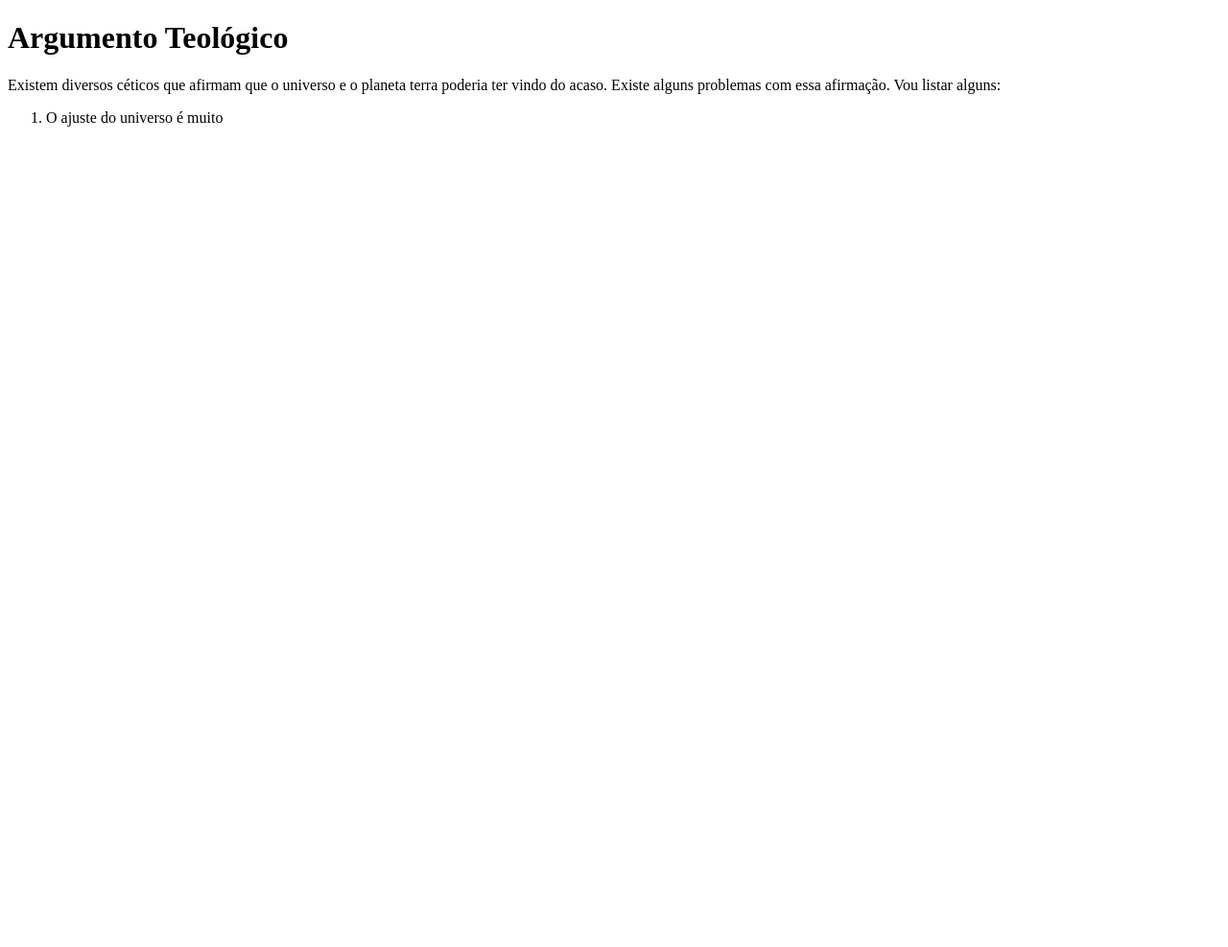
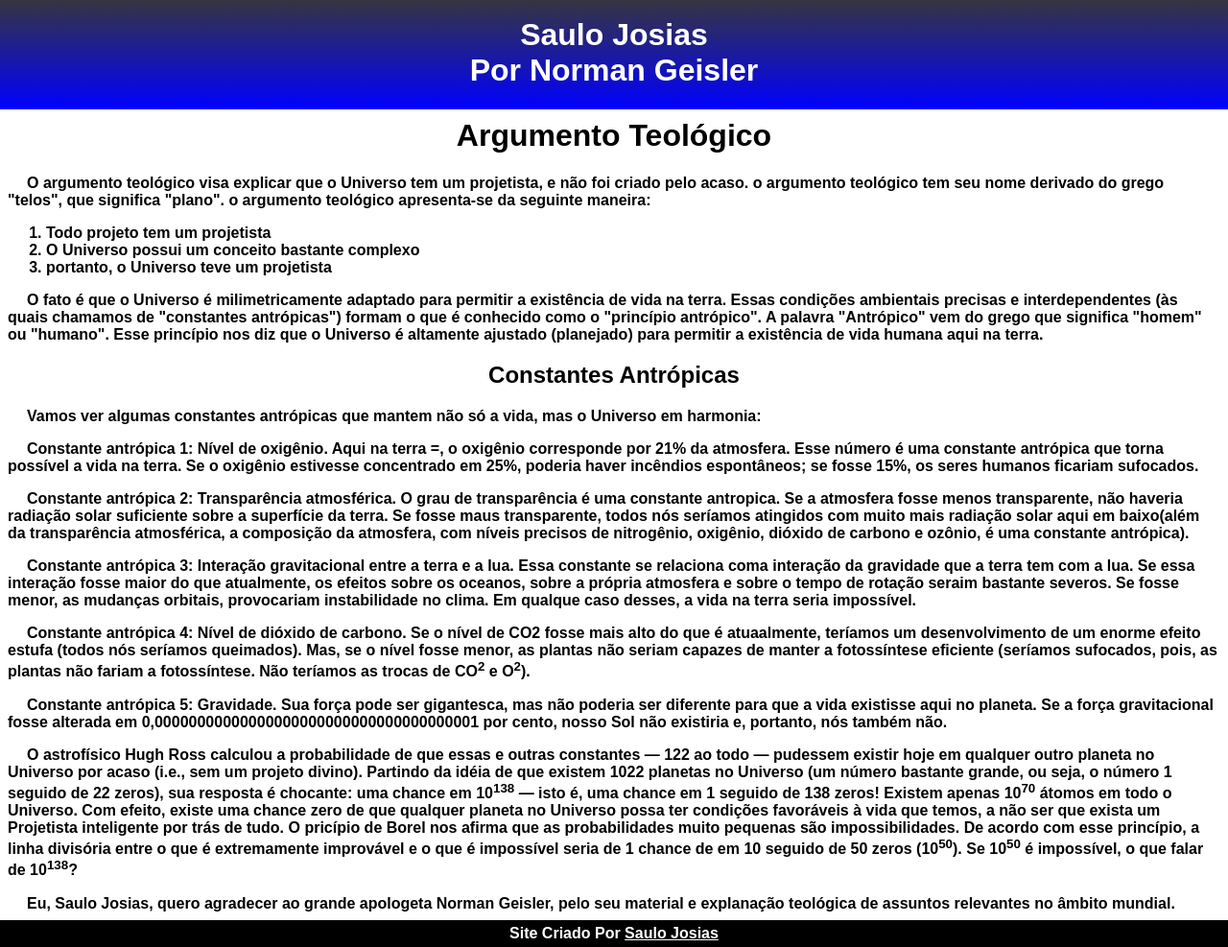
Before and after one commit to Saulo-Josias/argumento-teologico, a plain HTML site: page index.html in a window 1280 px wide. Shown: the whole page at 96% size. Before the commit the page ends 800 px from the top, so only its background shows below. Drawn offline with Linux system fonts and the light colour scheme.

Commit message:
atualização do projeto

```diff
--- a/index.html
+++ b/index.html
@@ -7,13 +7,58 @@
     <title>O Ajuste Do Universo</title>
 </head>
 <body>
+    <header>
+        <h1>Saulo Josias <br> Por Norman Geisler</h1>
+    </header>
     <h1>Argumento Teológico</h1>
     <p>
-        Existem diversos céticos que afirmam que o universo e o planeta terra poderia ter vindo do acaso. Existe alguns problemas com essa afirmação. Vou listar alguns:
+        O argumento teológico visa explicar que o Universo tem um projetista, e não foi criado pelo acaso. o argumento teológico tem seu nome derivado do grego "telos", que significa "plano". o argumento teológico apresenta-se da seguinte maneira:
 
         <ol>
-            <li>O ajuste do universo é muito </li>
+            <li>Todo projeto tem um projetista</li>
+            <li>O Universo possui um conceito bastante complexo</li>
+            <li>portanto, o Universo teve um projetista</li>
         </ol>
     </p>
+    <p>
+        O fato é que o Universo é milimetricamente adaptado para permitir a existência de vida na terra. Essas condições ambientais precisas e interdependentes (às quais chamamos de "constantes antrópicas") formam o que é conhecido como o "princípio antrópico". A palavra "Antrópico" vem do grego que significa "homem" ou "humano". Esse princípio nos diz que o Universo é altamente ajustado (planejado) para permitir a existência de vida humana aqui na terra.
+    </p>
+    <h2>
+        Constantes Antrópicas
+    </h2>
+    <p>
+        Vamos ver algumas constantes antrópicas que mantem não só a vida, mas o Universo em harmonia:
+    </p>
+    <p>
+        Constante antrópica 1: Nível de oxigênio. Aqui na terra =, o oxigênio corresponde por 21% da atmosfera. Esse número é uma constante antrópica que torna possível a vida na terra. Se o oxigênio estivesse concentrado em 25%, poderia haver incêndios espontâneos; se fosse 15%, os seres humanos ficariam sufocados.
+    </p>
+    <p>
+        Constante antrópica 2: Transparência atmosférica. O grau de transparência é uma constante antropica. Se a atmosfera fosse menos transparente, não haveria radiação solar suficiente sobre a superfície da terra. Se fosse maus transparente, todos nós seríamos atingidos com muito mais radiação solar aqui em baixo(além da transparência atmosférica, a composição da atmosfera, com níveis precisos de nitrogênio, oxigênio, dióxido de carbono e ozônio, é uma constante antrópica).
+    </p>
+    <p>
+        Constante antrópica 3: Interação gravitacional entre a terra e a lua. Essa constante se relaciona coma interação da gravidade que a terra tem com a lua. Se essa interação fosse maior do que atualmente, os efeitos sobre os oceanos, sobre a própria atmosfera e sobre o tempo de rotação seraim bastante severos. Se fosse menor, as mudanças orbitais, provocariam instabilidade no clima. Em qualque caso desses, a vida na terra seria impossível.
+    </p>
+    <p>
+        Constante antrópica 4: Nível de dióxido de carbono. Se o nível de CO2 fosse mais alto do que é atuaalmente, teríamos um desenvolvimento de um enorme efeito estufa (todos nós seríamos queimados). Mas, se o nível fosse menor, as plantas não seriam capazes de manter a fotossíntese eficiente (seríamos sufocados, pois, as plantas não fariam a fotossíntese. Não teríamos as trocas de CO<sup>2</sup> e O<sup>2</sup>).
+    </p>
+    <p>
+        Constante antrópica 5: Gravidade. Sua força pode ser gigantesca, mas não poderia ser diferente para que a vida existisse aqui no planeta. Se a força gravitacional fosse alterada em 0,00000000000000000000000000000000000001 por cento, nosso Sol não existiria e, portanto, nós também não.
+    </p>
+    <p>
+        O astrofísico Hugh Ross calculou a probabilidade de que essas e outras
+    constantes — 122 ao todo — pudessem existir hoje em qualquer outro planeta no
+    Universo por acaso (i.e., sem um projeto divino). Partindo da idéia de que existem
+    1022 planetas no Universo (um número bastante grande, ou seja, o número 1
+    seguido de 22 zeros), sua resposta é chocante: uma chance em 10<sup>138</sup> — isto é, uma
+    chance em 1 seguido de 138 zeros! Existem apenas 10<sup>70</sup> átomos em todo o
+    Universo. Com efeito, existe uma chance zero de que qualquer planeta no Universo
+    possa ter condições favoráveis à vida que temos, a não ser que exista um Projetista
+    inteligente por trás de tudo. O pricípio de Borel nos afirma que as probabilidades muito pequenas são impossibilidades. De acordo com esse princípio, a linha divisória entre o que é extremamente improvável e o que é impossível seria de 1 chance de em 10 seguido de 50 zeros (10<sup>50</sup>). Se 10<sup>50</sup> é impossível, o que falar de 10<sup>138</sup>?
+    </p>
+
+    <p>
+        Eu, Saulo Josias, quero agradecer ao grande apologeta Norman Geisler, pelo seu material e explanação teológica de assuntos relevantes no âmbito mundial.
+    </p>
+    <footer> Site Criado Por <a href="https://www.instagram.com/saulo_josias_/">Saulo Josias</a></footer>
 </body>
 </html>
--- a/style.css
+++ b/style.css
@@ -0,0 +1,41 @@
+
+* {
+    font-family: Arial, Helvetica, sans-serif;
+    font-weight: bolder;
+}
+
+header {
+    text-align: center;
+    background-image: linear-gradient(to bottom, rgb(56, 55, 55), rgb(0, 0, 255));
+    color: white;
+    padding: 1px;
+    margin: -1%;
+}
+
+h1 {
+    text-align: center;
+}
+
+p {
+    text-indent: 20px;
+}
+
+h2 {
+    text-align: center;
+}
+
+footer {
+    text-align: center;
+    background-color: black;
+    color: white;
+    padding: 5px;
+    margin: -8px;
+}
+
+footer > a {
+    color: white;
+}
+
+footer > a:hover {
+    color: green;
+}
```
